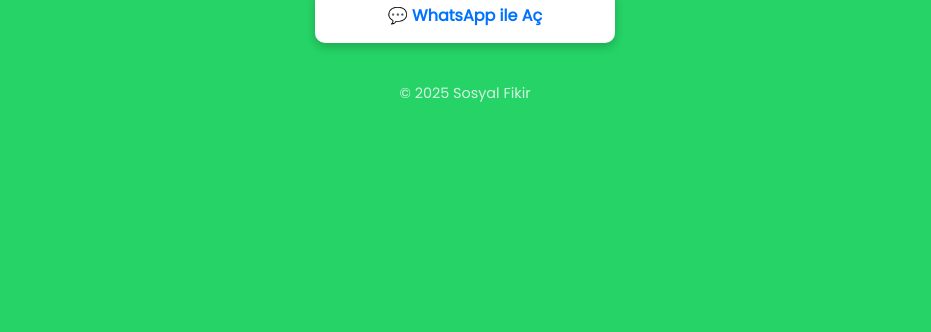
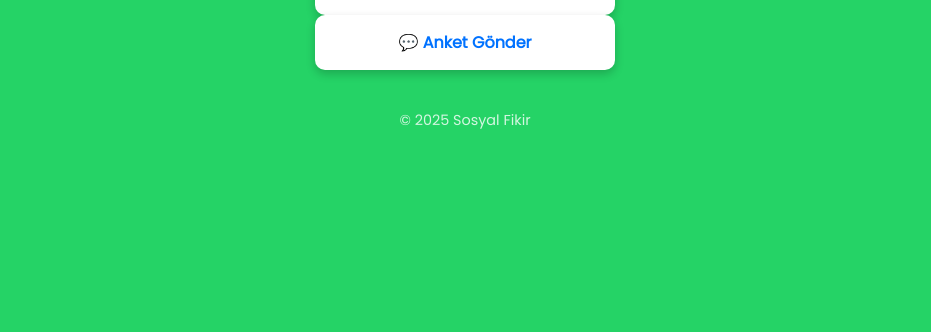
Before and after one commit to sosyalfikir/sosyalfikir, a plain HTML site: page index.html in a window 1280 px wide. Shown: the part 468-800 px from the top of the page, without its empty margins (175-1106 px from the left). Drawn offline with Linux system fonts and the light colour scheme.

Commit message:
Update index.html

```diff
--- a/index.html
+++ b/index.html
@@ -71,10 +71,13 @@
   <h1>Sosyal Fikir Kanalına Gel Anketleri Görüntüle</h1>
 
   <div class="buttons">
+   <a class="button" href="https://whatsapp.com/channel/0029Vb0nsuwId7nGVSKLqD2k" target="_blank">💬 WhatsApp ile Aç</a>
+  </div>
+  <div class="buttons">
+   <a class="button" href="Anket@sosyalfikir.com" target="_blank">💬 Anket Gönder</a>
+  </div>
 
 
-    <a class="button" href="https://whatsapp.com/channel/0029Vb0nsuwId7nGVSKLqD2k" target="_blank">💬 WhatsApp ile Aç</a>
-  </div>
 
   <footer>
     © 2025 Sosyal Fikir
```
